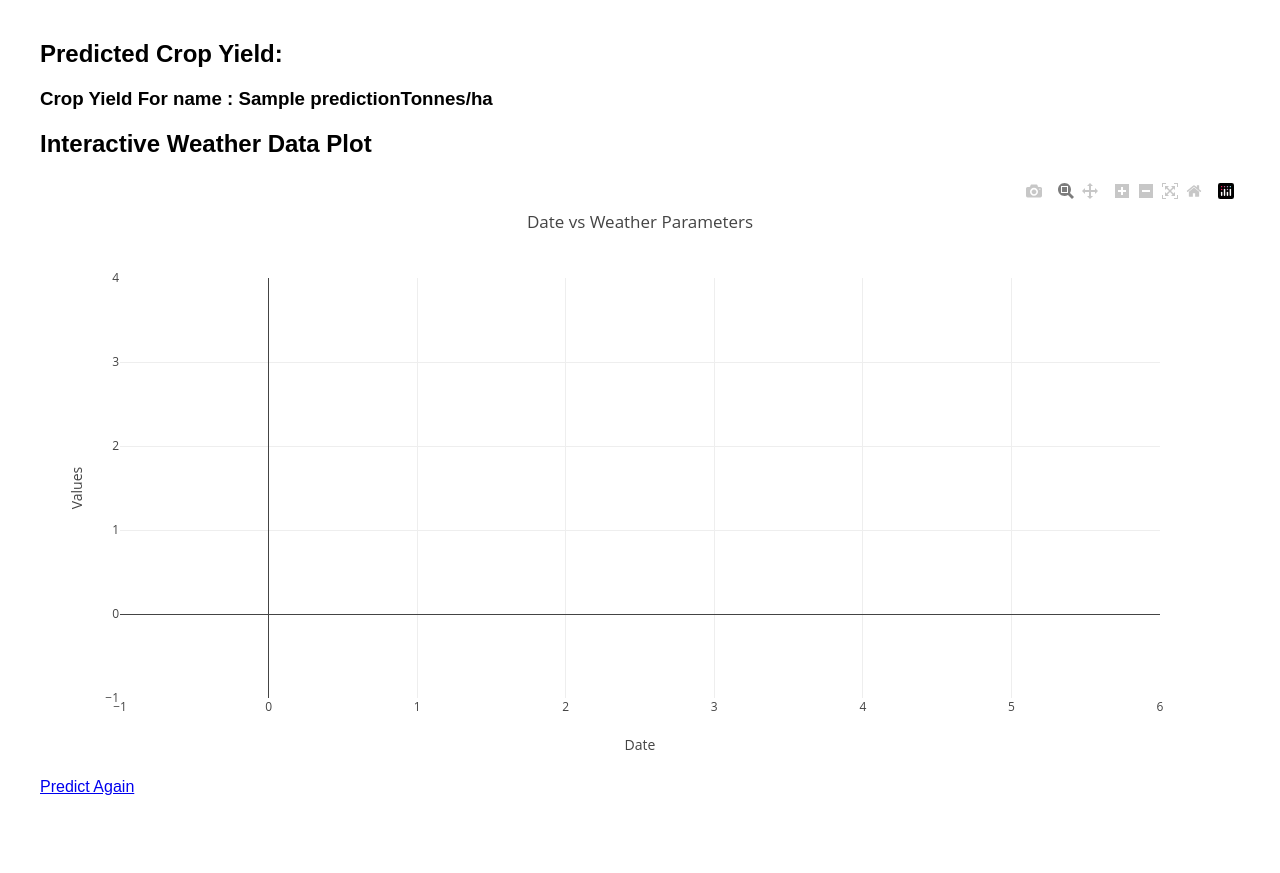
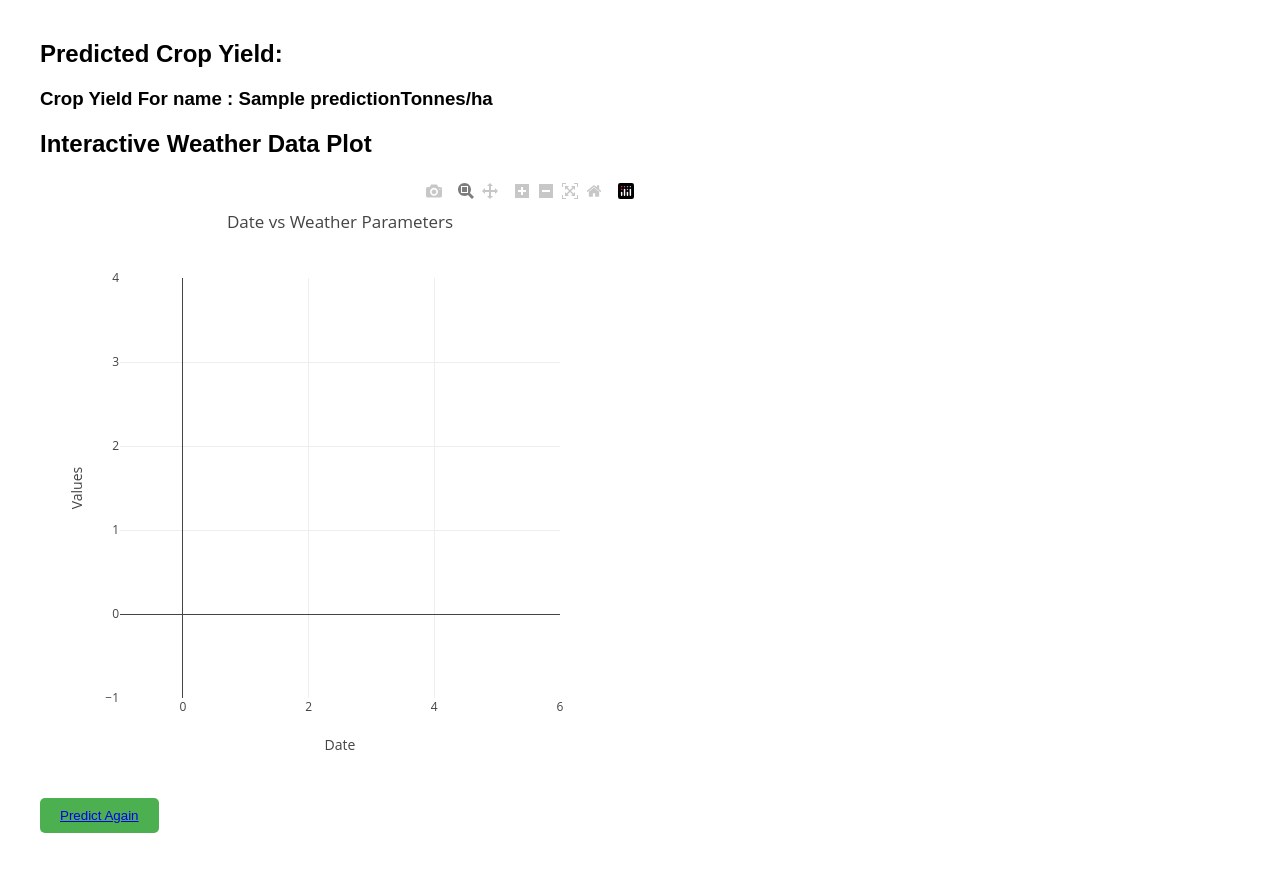
Before and after one commit to yogeshsingh360/Indian_Agriculture_, a Flask app: template project/templates/result.html in a window 1280 px wide. Before the commit the page ends 795 px from the top, so only its background shows below. Run offline with Flask 3, Linux system fonts and the light colour scheme; the template is opened without the code that fills it: most values are stand-ins (such as "Sample title", 1, 10 or a date in 2020); parts of the project's set-up code (start-up, migrations or seed data) failed here and were passed over; some libraries are stand-ins or nearby versions.

Commit message:
21:29 13-06-2025

```diff
--- a/project/templates/index.html
+++ b/project/templates/index.html
@@ -111,7 +111,7 @@
             <input  type="number" mini = "1" name="area" required><br><br>
             <button type="submit">Predict Yield</button>
         </form>
-        <script width="10%" height="40%">
+        <script>
             document.addEventListener('DOMContentLoaded', function () {
                 new Choices('#crop-select', {
                 removeItemButton: true,
--- a/project/templates/result.html
+++ b/project/templates/result.html
@@ -6,7 +6,15 @@
     <script src="https://cdn.plot.ly/plotly-latest.min.js"></script>
     <style>
         body { font-family: Arial; margin: 40px; }
-        #chart { width: 100%; height: 600px; }
+        #chart { width: 50%; height: 600px; }
+        #back {
+            margin-top: 20px;
+            padding: 10px 20px;
+            background-color: #4CAF50;
+            color: white;
+            border: none;
+            border-radius: 5px;
+        }
     </style>
 
 </head>
@@ -17,7 +25,7 @@
     {% endfor %}
 
     <h2>Interactive Weather Data Plot</h2>
-    <div id="chart"></div>
+    <div id="chart" ></div>
 
     <script>
         const data = {{ data | tojson }};
@@ -108,6 +116,6 @@
             hovermode: 'x unified'
         });
     </script>
-    <a href="/">Predict Again</a>
+    <button id = "back" ><a href="/">Predict Again</a> </button>
 </body>
 </html>
```
